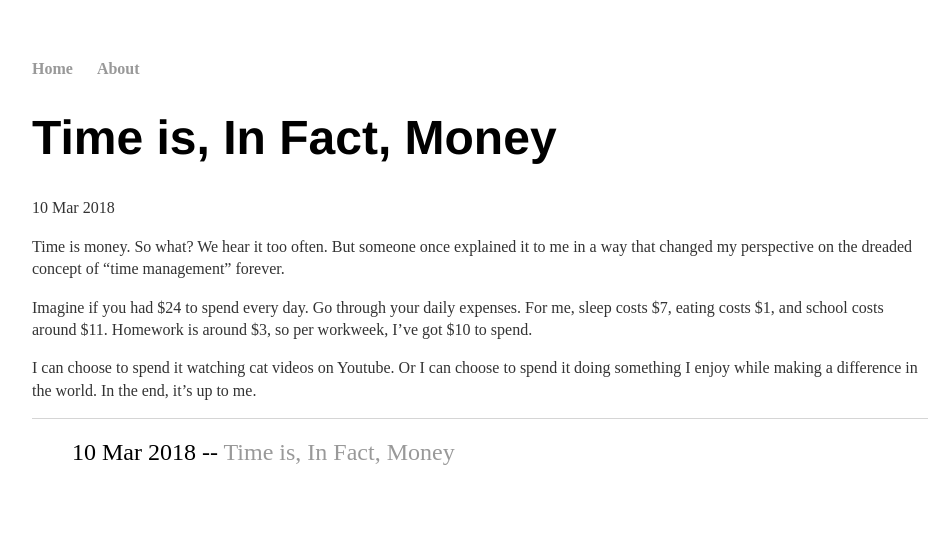
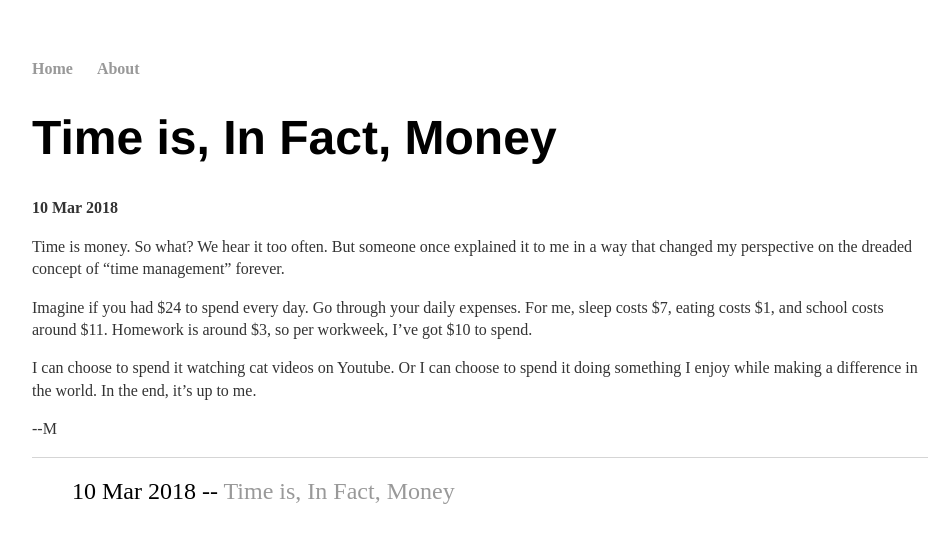
Before and after one commit to beyondthesurface/beyondthesurface.github.io, a Jekyll site: the page built from _posts/2018-03-10-time-is-money.md, in a window 1280 px wide. Shown: the top 543 px of the page, without its empty margins (160-1109 px from the left). Built offline with Jekyll 4.4.1, drawn with Linux system fonts in a browser that asks for light colours.

Commit message:
Update post.html

```diff
--- a/_layouts/post.html
+++ b/_layouts/post.html
@@ -2,8 +2,10 @@
 layout: default
 ---
 <h1>{{ page.title }}</h1>
-<p class="meta">{{ page.date | date_to_string }}</p>
+<p class="meta"><b>{{ page.date | date_to_string }}</b></p>
 
 <div class="post">
   {{ content }}
 </div>
+
+<p> --M </p>
```
